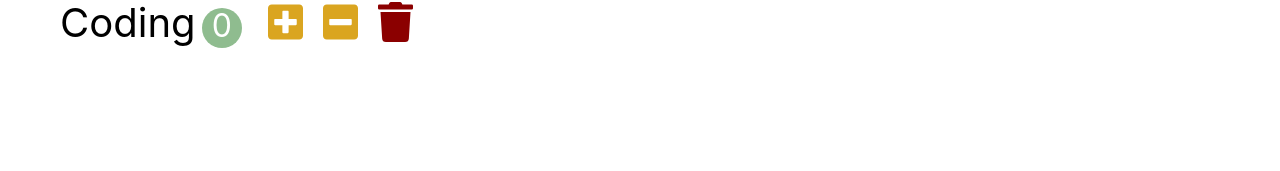
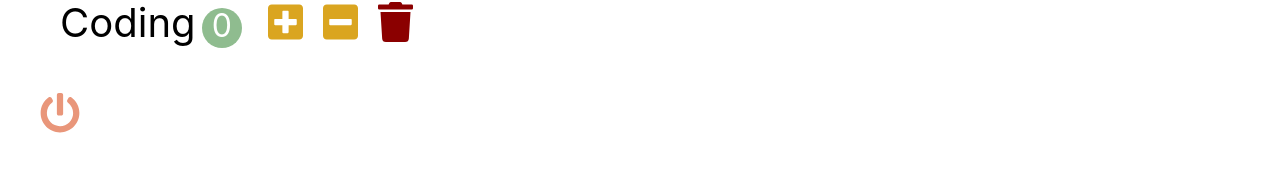
Before and after one commit to soomin9106/React, a React (Create React App) app in the folder Habit-Tracker/habit-tracker/: page / in a window 1280 px wide. Shown: the part 373-544 px from the top of the page. Built offline with nearby package versions, Linux system fonts and the light colour scheme.

Commit message:
React : Reset Button

```diff
--- a/Habit-Tracker/habit-tracker/src/app.css
+++ b/Habit-Tracker/habit-tracker/src/app.css
@@ -95,3 +95,10 @@ button{
 .habit-delete{
   color: darkred;
 }
+
+.reset{
+  background-color: transparent;
+  font-size: 2.5rem;
+  padding : 0.2em 1em;
+  color : darksalmon;
+}
--- a/Habit-Tracker/habit-tracker/src/app.jsx
+++ b/Habit-Tracker/habit-tracker/src/app.jsx
@@ -36,6 +36,13 @@ class App extends Component {
     {id : Date.now(),name : name,count:0}];
    this.setState({habits : habits});
  }
+ handleReset= habit=> {
+    const habits=this.state.habits.map(habit => {
+      habit.count=0;
+      return habit;
+    });
+    this.setState({habits : habits});
+ }
 
  render(){
    return (
@@ -47,6 +54,7 @@ class App extends Component {
       onDecrement={this.handleDecrement}
       onDelete={this.handleDelete}
       onAdd ={this.handleAdd}
+      onReset={this.handleReset}
       />
    </>
  );
--- a/Habit-Tracker/habit-tracker/src/components/habits.jsx
+++ b/Habit-Tracker/habit-tracker/src/components/habits.jsx
@@ -16,6 +16,9 @@ class Habits extends Component {
     handleAdd = name => {
         this.props.onAdd(name);
     }
+    handleReset=habit => {
+        this.props.onReset(habit);
+    }
     render() {
         return (
         <>
@@ -28,10 +31,13 @@ class Habits extends Component {
                        habit={habit}
                        onIncrement={this.handleIncrement}
                        onDecrement={this.handleDecrement}
-                       onDelete={this.handleDelete}/>
+                       onDelete={this.handleDelete}
+                       onReset={this.handleReset}/>
                    )
                }
            </ul>
+           <button className="reset" onClick={this.props.onReset}><i className="fas fa-power-off"></i>
+           </button>
         </>
 
         );
```
